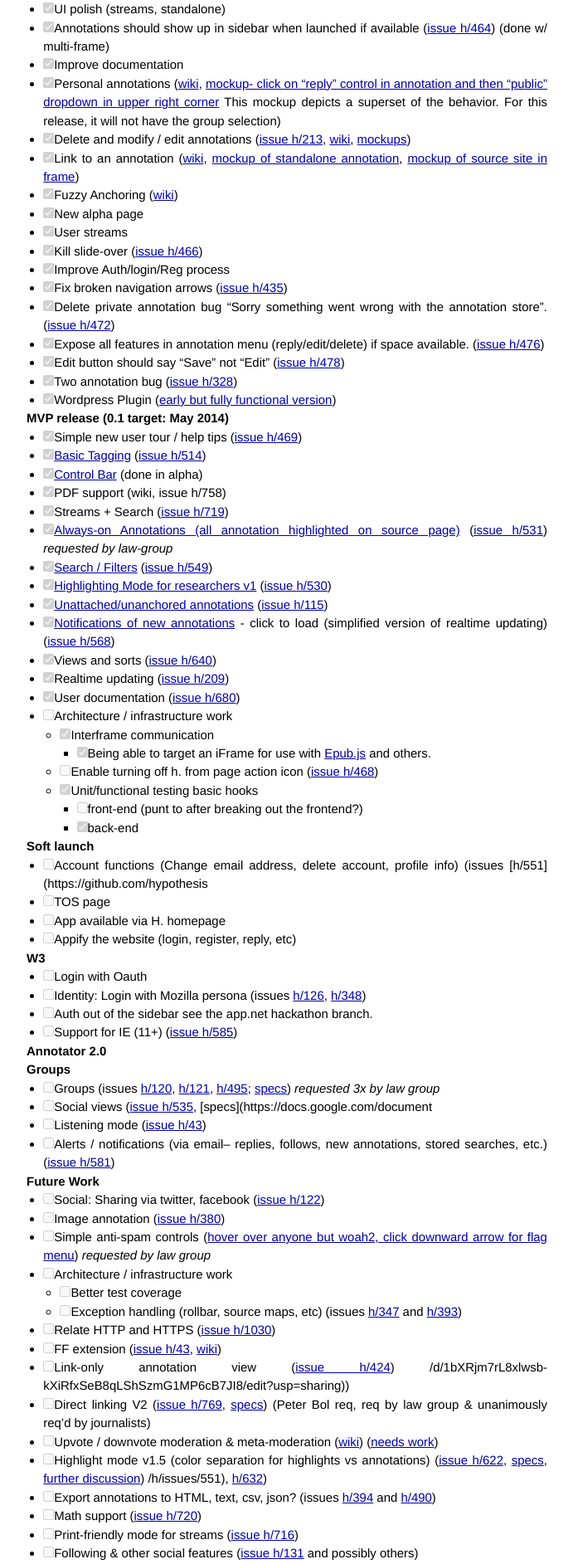
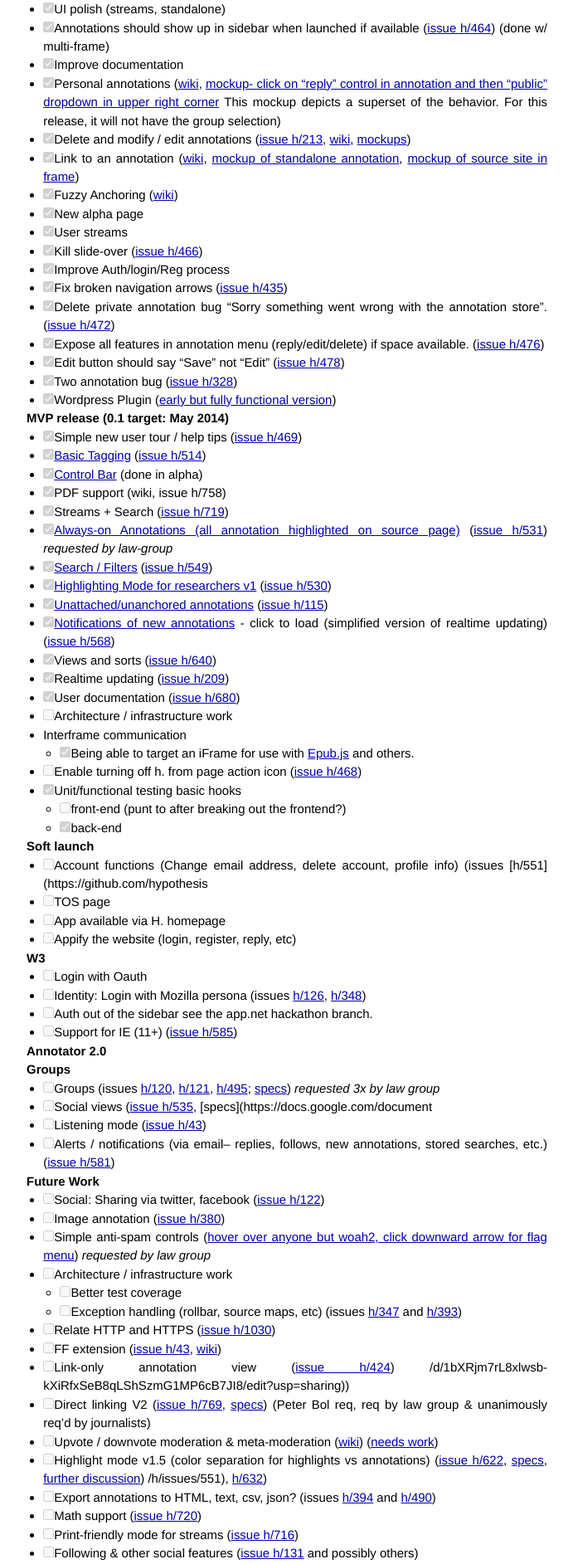
Before and after one commit to hypothesis/vision, a Jekyll site: the page built from _posts/2014-02-15-roadmap.md, in a window 1280 px wide. Shown: the part 523-2408 px from the top of the page at 83% size, without its empty margins (294-985 px from the left). Built offline with Jekyll 4.4.1, drawn with Linux system fonts in a browser that asks for light colours; Markdown is read by kramdown in place of the engine named in the settings.

Commit message:
Update 2014-02-15-roadmap.md
More checkbox formatting.

```diff
--- a/_posts/2014-02-15-roadmap.md
+++ b/_posts/2014-02-15-roadmap.md
@@ -59,12 +59,12 @@
 - [x] Realtime updating ([issue h/209](https://github.com/hypothesis/h/issues/209))
 - [x] User documentation ([issue h/680](https://github.com/hypothesis/h/issues/680))
 - [ ] Architecture / infrastructure work
-    - [x] Interframe communication
-        - [x] Being able to target an iFrame for use with [Epub.js](https://github.com/fchasen/epub.js) and others.
-    - [ ] Enable turning off h. from page action icon ([issue h/468](https://github.com/hypothesis/h/issues/468))
-    - [x] Unit/functional testing basic hooks
-        - [ ] front-end (punt to after breaking out the frontend?)
-        - [x] back-end
+ - Interframe communication
+   - [x] Being able to target an iFrame for use with [Epub.js](https://github.com/fchasen/epub.js) and others.
+ - [ ] Enable turning off h. from page action icon ([issue h/468](https://github.com/hypothesis/h/issues/468))
+ - [x] Unit/functional testing basic hooks
+   - [ ] front-end (punt to after breaking out the frontend?)
+   - [x] back-end
 
 
 ### Soft launch
```
